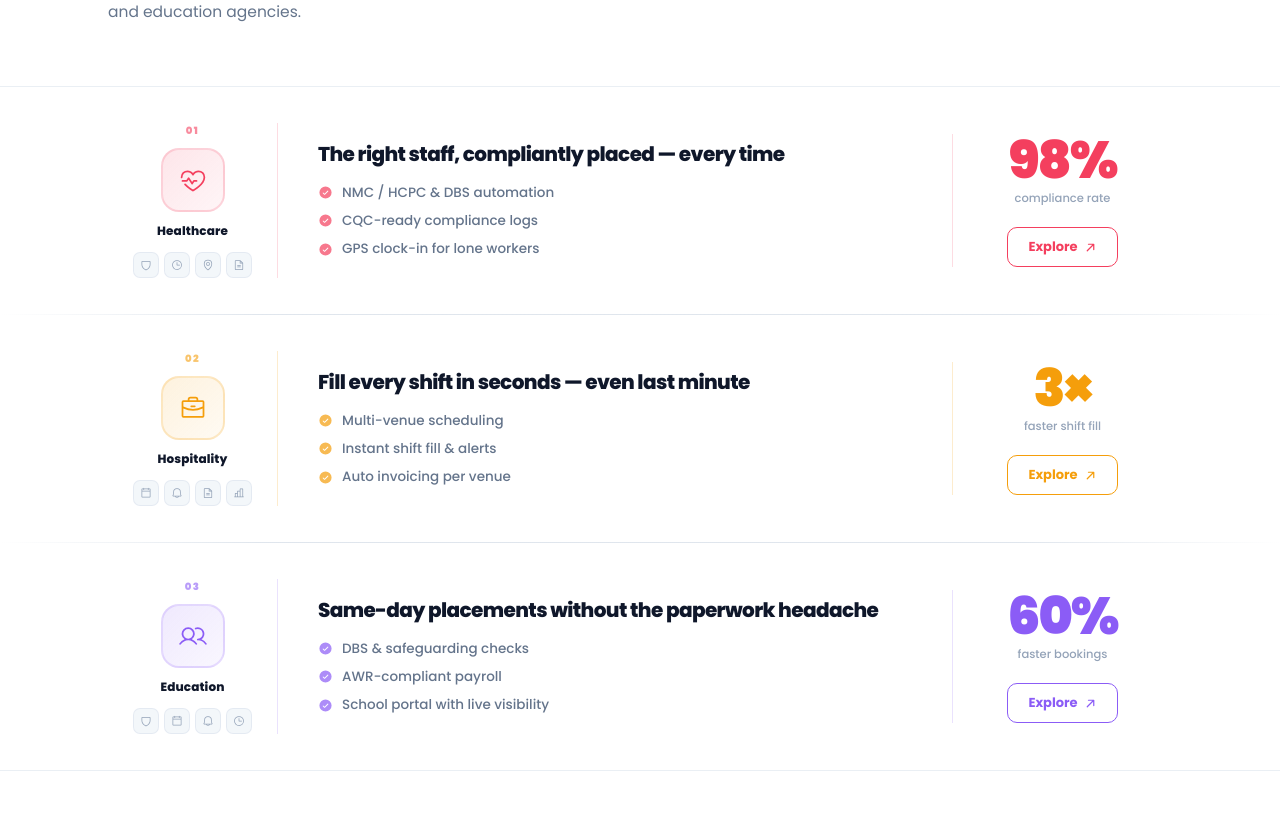
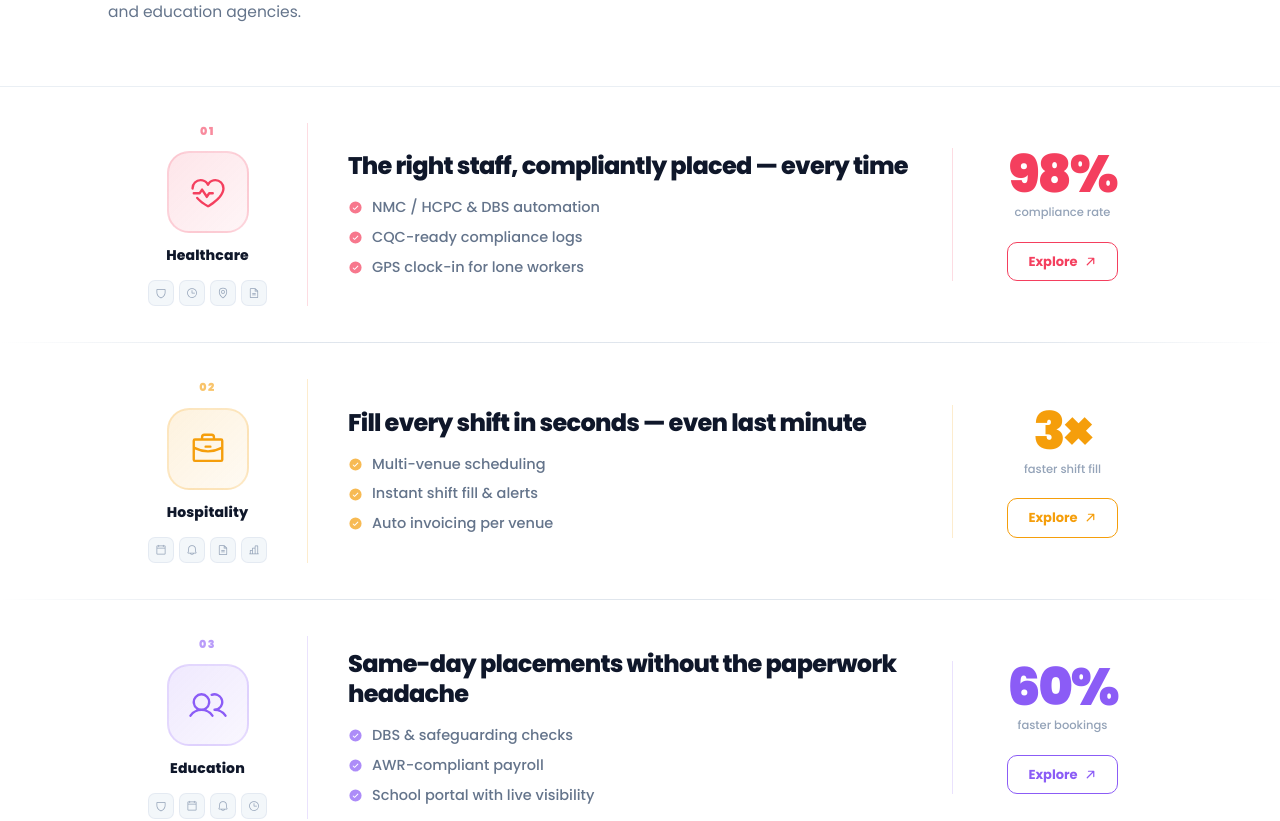
Before and after one commit to Athira95Logezy/logezy-website, a React (Vite) app: page / in a window 1280 px wide. Shown: the part 8120-8941 px from the top of the page. Built offline with nearby package versions, Linux system fonts and the light colour scheme.

Commit message:
Increase icon and heading size in IndustrySolutions
Icon container 64→82px, icon 28→38px, industry label 12→14px,
headline clamp up to 1.5rem, bullet text 13.5→14.5px.

Co-Authored-By: Claude Sonnet 4.6 <noreply@anthropic.com>

```diff
--- a/src/components/IndustrySolutions.tsx
+++ b/src/components/IndustrySolutions.tsx
@@ -136,13 +136,13 @@ function IndustryRow({ ind, index }: { ind: Ind; index: number }) {
 
         {/* ── LEFT: number + icon + label ── */}
         <div style={{
-          flexShrink: 0, width: 130,
-          display: 'flex', flexDirection: 'column', alignItems: 'center', gap: 10,
+          flexShrink: 0, width: 160,
+          display: 'flex', flexDirection: 'column', alignItems: 'center', gap: 12,
           paddingRight: 40,
           borderRight: `1px solid ${ind.colorBorder}`,
         }}>
           <span style={{
-            fontSize: 10, fontWeight: 900, letterSpacing: '0.14em',
+            fontSize: 11, fontWeight: 900, letterSpacing: '0.14em',
             color: ind.color, opacity: 0.6,
           }}>{ind.num}</span>
 
@@ -155,18 +155,18 @@ function IndustryRow({ ind, index }: { ind: Ind; index: number }) {
               ? { y: { duration: 1.4, repeat: Infinity, ease: 'easeInOut' }, scale: { duration: 0.3 }, rotate: { duration: 0.3 } }
               : { duration: 0.35 }}
             style={{
-              width: 64, height: 64, borderRadius: 18, flexShrink: 0,
+              width: 82, height: 82, borderRadius: 22, flexShrink: 0,
               background: `linear-gradient(135deg, ${ind.color}22, ${ind.color}0D)`,
               border: `2px solid ${ind.colorBorder}`,
               display: 'flex', alignItems: 'center', justifyContent: 'center',
-              boxShadow: hovered ? `0 12px 32px ${ind.color}30` : 'none',
+              boxShadow: hovered ? `0 14px 36px ${ind.color}35` : 'none',
               transition: 'box-shadow 0.3s',
             }}
           >
-            <ind.icon weight="regular" size={28} style={{ color: ind.color }} />
+            <ind.icon weight="regular" size={38} style={{ color: ind.color }} />
           </motion.div>
 
-          <span style={{ fontSize: 12, fontWeight: 800, color: '#0F172A', letterSpacing: '0.01em' }}>{ind.label}</span>
+          <span style={{ fontSize: 14, fontWeight: 800, color: '#0F172A', letterSpacing: '0.01em' }}>{ind.label}</span>
 
           {/* mini feature icons */}
           <div style={{ display: 'flex', gap: 5, marginTop: 2 }}>
@@ -192,7 +192,7 @@ function IndustryRow({ ind, index }: { ind: Ind; index: number }) {
         {/* ── CENTRE: headline + bullets ── */}
         <div style={{ flex: 1, paddingLeft: 40, paddingRight: 40 }}>
           <h3 style={{
-            fontSize: 'clamp(1.05rem, 1.6vw, 1.25rem)',
+            fontSize: 'clamp(1.2rem, 1.9vw, 1.5rem)',
             fontWeight: 800, color: '#0F172A',
             letterSpacing: '-0.03em', lineHeight: 1.25,
             marginBottom: 16,
@@ -210,7 +210,7 @@ function IndustryRow({ ind, index }: { ind: Ind; index: number }) {
                   weight="fill" size={15}
                   style={{ color: ind.color, flexShrink: 0, opacity: hovered ? 1 : 0.7, transition: 'opacity 0.2s' }}
                 />
-                <span style={{ fontSize: 13.5, fontWeight: 500, color: hovered ? '#1E293B' : '#64748B', transition: 'color 0.2s' }}>{b}</span>
+                <span style={{ fontSize: 14.5, fontWeight: 500, color: hovered ? '#1E293B' : '#64748B', transition: 'color 0.2s' }}>{b}</span>
               </motion.div>
             ))}
           </div>
```
